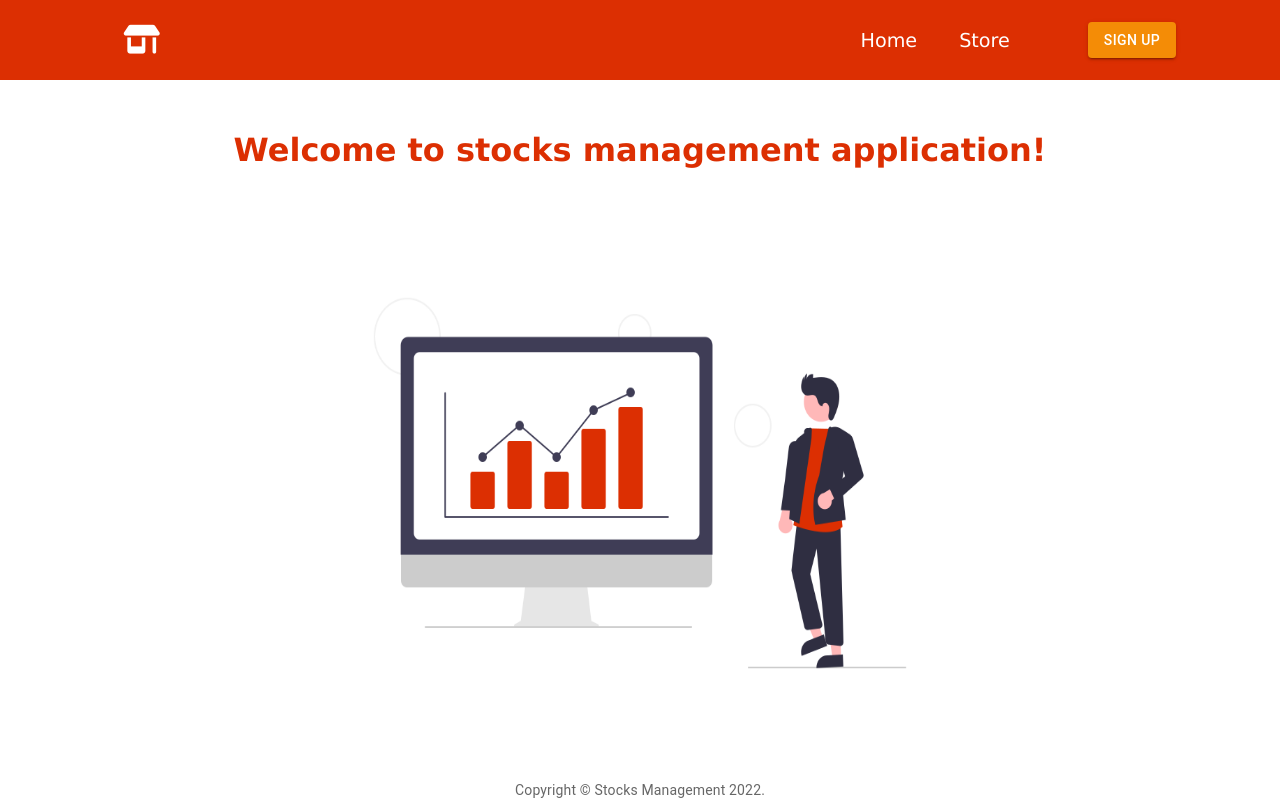
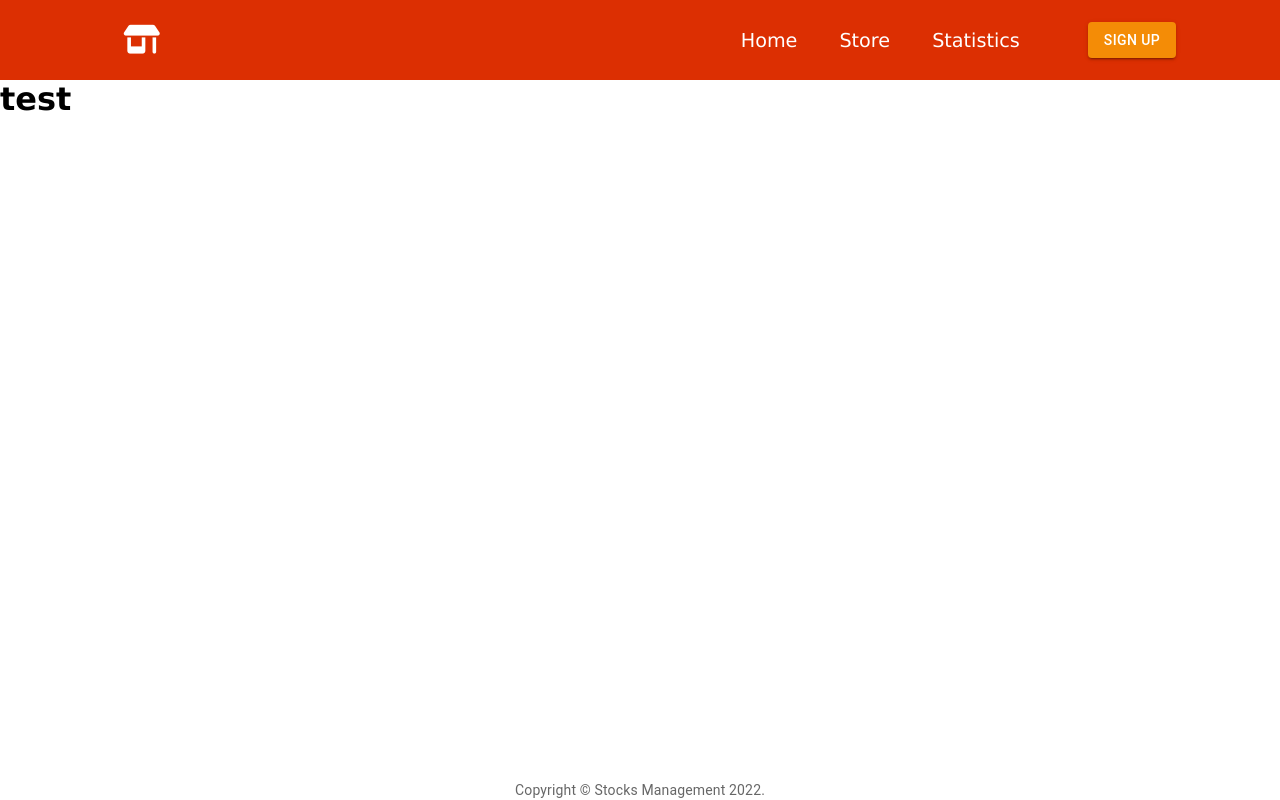
Before and after one commit to Piciorus-Ovidiu-Mihai/stocks-management-web, a React (Create React App) app: page /app/statistics in a window 1280 px wide. Built offline with nearby package versions, Linux system fonts and the light colour scheme.

Commit message:
add statistics container

```diff
--- a/src/App.tsx
+++ b/src/App.tsx
@@ -3,6 +3,7 @@ import "./App.scss";
 import Login from "./auth/login/login";
 import Register from "./auth/register/register";
 import HomeContainer from "./pages/home/home-container";
+import StatisticContainer from "./pages/statistics/statistics";
 import StoreContainer from "./pages/store/store-container";
 
 function App() {
@@ -13,6 +14,7 @@ function App() {
         <Route path="/auth/register" element={<Register />} />
         <Route path="/app" element={<HomeContainer />}/>
         <Route path="/app/store" element={<StoreContainer/>}/>
+        <Route path="/app/statistics" element={<StatisticContainer/>}/>
         <Route path="/" element={<Navigate to="/app" replace />}/>
         <Route path='*' element={<HomeContainer/>}/>
       </Routes>
--- /dev/null
+++ b/src/pages/statistics/statistics.tsx
@@ -0,0 +1,10 @@
+import { Component } from "react"
+
+class StatisticContainer extends Component{
+
+    render(){
+        return(<h1>test</h1>)
+    }
+}
+
+export default StatisticContainer
--- a/src/utils/menu-items.tsx
+++ b/src/utils/menu-items.tsx
@@ -10,6 +10,11 @@ export const MenuItems = [
     cName: "nav-links",
   },
   {
+    title: "Statistics",
+    url: "/app/statistics",
+    cName: "nav-links",
+  },
+  {
     title: "Sign Up",
     url: "/auth/login",
     cName: "nav-links-mobile",
```
